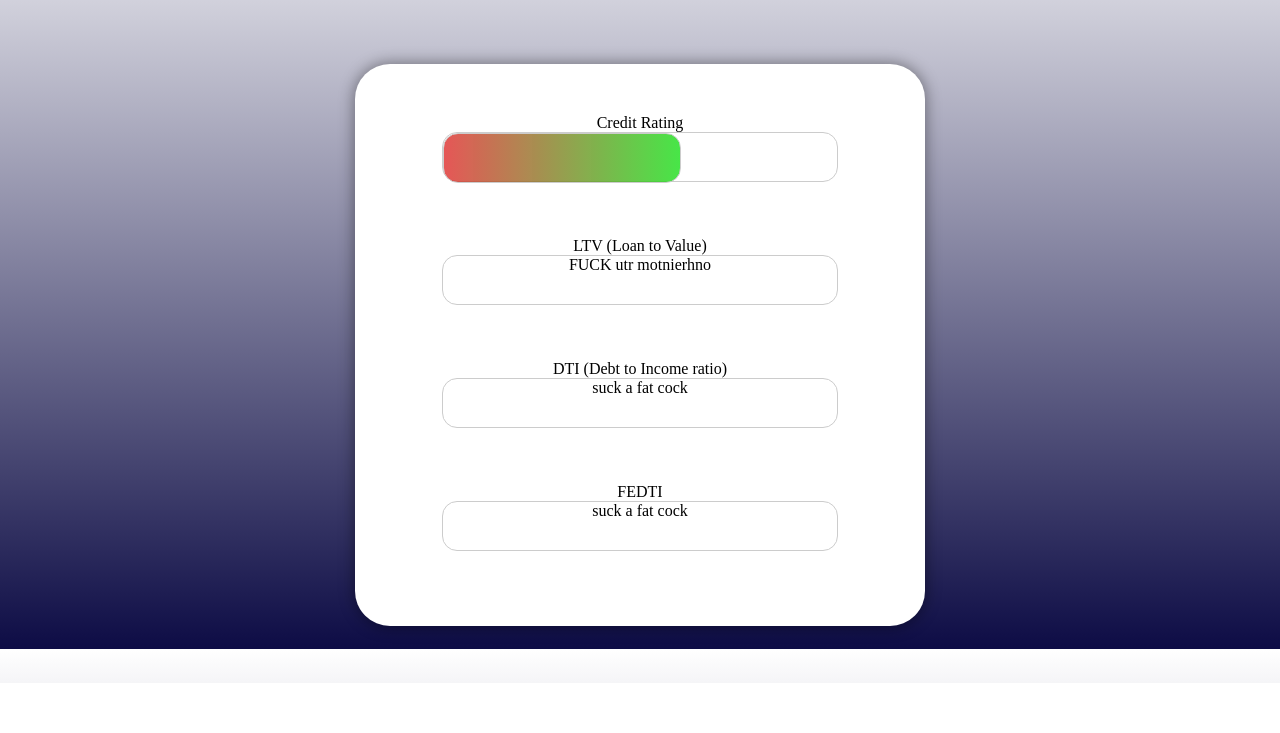
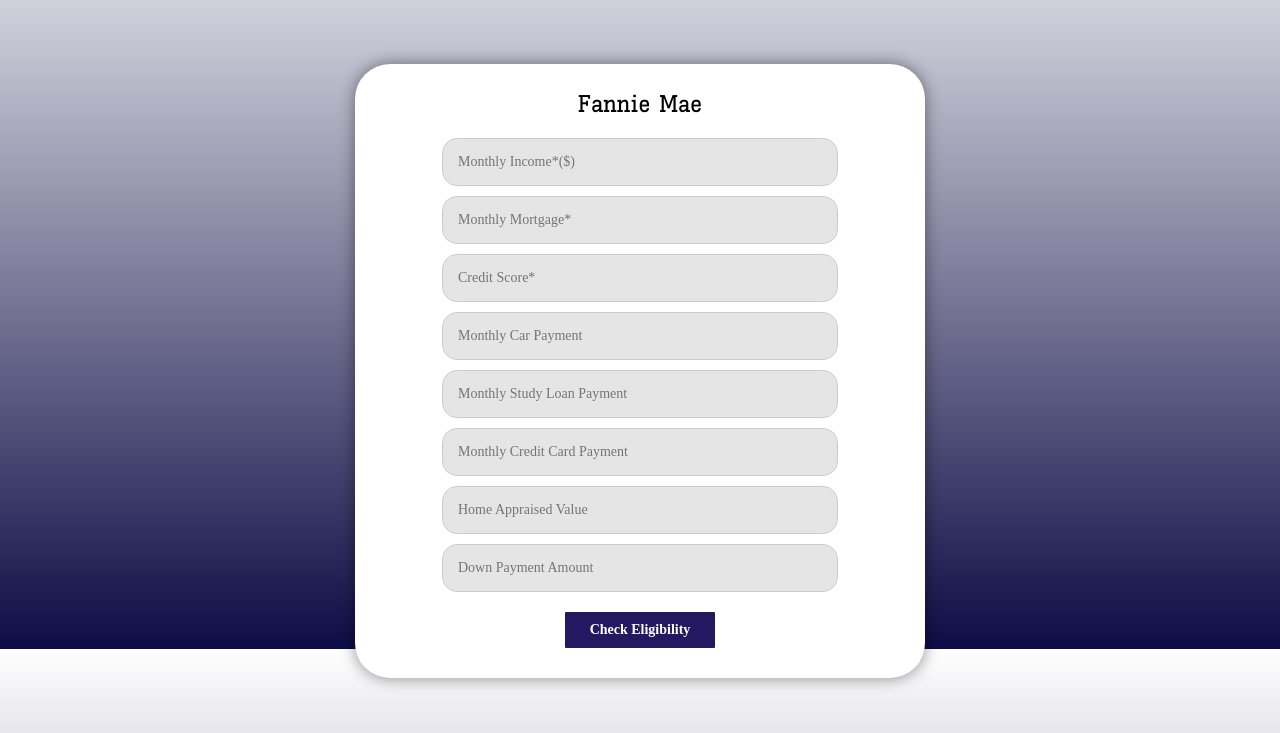
Before and after one commit to Pizzaboogie/HackUTD23, a plain HTML site: page GUI/website3.html in a window 1280 px wide. Shown: the part 151-884 px from the top of the page. Before the commit the page ends 834 px from the top, so only its background shows below. Drawn offline with Linux system fonts and the light colour scheme.

Commit message:
i fix it daddy

```diff
--- a/GUI/website3.html
+++ b/GUI/website3.html
@@ -102,10 +102,14 @@
 
 
         }
+        /* .scoreboxfill1{
+            width:50%;
+            overflow: hidden;
+        } */
         .scoreboxfill1{
-
+            background-color: rgba(13, 12, 69, 1);
             background:linear-gradient(to right,rgba(223, 44, 44, 0.8), rgba(30, 224, 30, 0.815));
-            width: 60%;
+            width: 100%;
             height: 100%;
             border: 1px solid #ccc;
             border-radius: 15px;
@@ -117,7 +121,7 @@
     <img class="logo" src="/Logo.png">
     <form id="msform">
 
-        <!-- <fieldset>
+        <fieldset>
 
             <h2 class="toptext">Fannie Mae </h2>
             <input type="text" name="income" id="income" placeholder="Monthly Income*($)" />
@@ -129,7 +133,7 @@
             <input type="text" name="appraised" id="appraised" placeholder="Home Appraised Value" />
             <input type="text" name="downP" id="down" placeholder="Down Payment Amount" />
             <input type="button" name="calc" class="calc" value="Check Eligibility" />
-        </fieldset> -->
+        </fieldset>
         <fieldset>
             <div style="margin-top:30px"></div>
             Credit Rating
```
